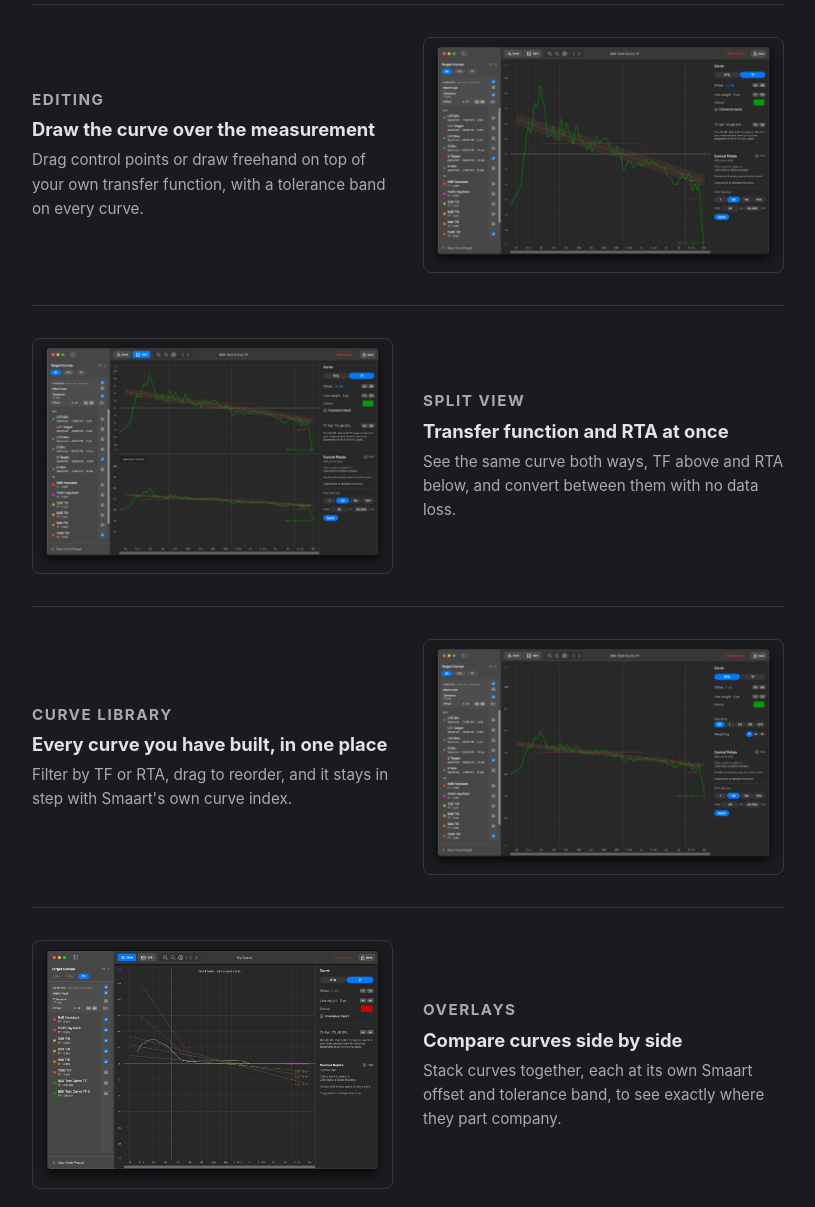
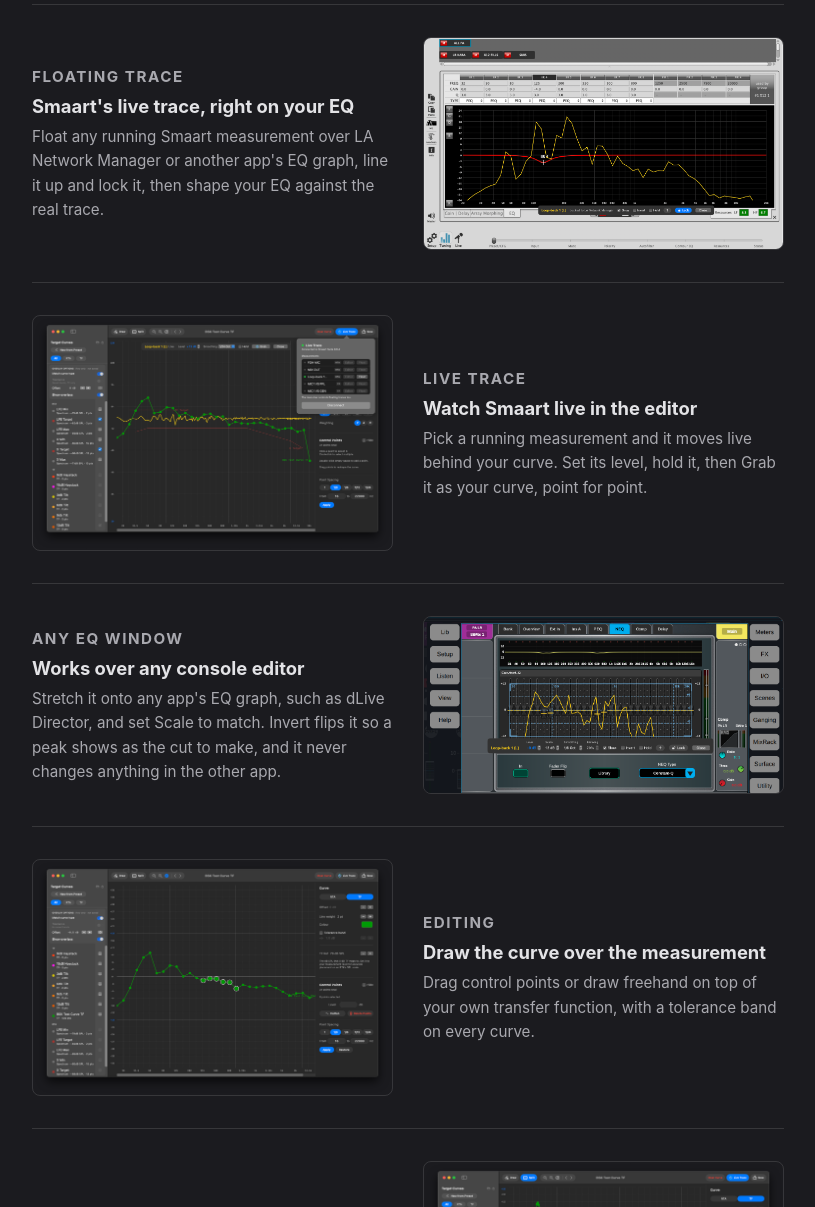
Before and after one commit to BSKapps/bskapps.github.io, a Jekyll site: the page built from targettrace/index.html, in a window 1280 px wide and 1400 px high, scrolled down 748 px. Shown: the part 193-1400 px from the top of the window, without its empty margins (232-1047 px from the left). Built offline with Jekyll 4.4.1, drawn with Linux system fonts in a browser that asks for light colours.

Commit message:
Target Trace page: 1.5 screenshots and demo video, Live Trace and Floating Trace blocks, new link card and homepage tile

```diff
--- a/index.html
+++ b/index.html
@@ -77,7 +77,7 @@
             <a class="app-card" href="targettrace/">
             <div class="tile tile-staged">
                 <div class="tile-stage stage-tt">
-                    <img class="tile-shot" src="targettrace/images/ss-editor.png" alt="Target Trace curve editor">
+                    <img class="tile-shot" src="targettrace/images/ss-live.png" alt="Target Trace curve editor with Live Trace">
                 </div>
                 <div class="tile-icon-float"><img src="images/targettrace-icon.png" alt="" width="78" height="78"></div>
                 <div class="tile-body">
--- a/targettrace/index.html
+++ b/targettrace/index.html
@@ -11,7 +11,7 @@
     <link rel="apple-touch-icon" href="/images/favicon-180.png">
     <meta property="og:title" content="Target Trace - Smaart Target Curve Editor for macOS">
     <meta property="og:description" content="Build precise target curves for Smaart or REW - from scratch, your own measurements, or built-in presets.">
-    <meta property="og:image" content="https://bskapps.com/images/og-targettrace.png">
+    <meta property="og:image" content="https://bskapps.com/images/og-targettrace.png?v=2">
     <meta property="og:image:width" content="1200">
     <meta property="og:image:height" content="630">
     <meta property="og:url" content="https://bskapps.com/targettrace/">
@@ -63,53 +63,80 @@
 
         <div class="demo-wrap">
             <video class="product-video" autoplay loop muted playsinline disablepictureinpicture controlslist="nodownload nofullscreen noremoteplayback">
-                <source src="videos/demo.mov?v=1" type="video/mp4">
+                <source src="videos/demo.mov?v=2" type="video/mp4">
             </video>
         </div>
 
         <div class="fblock">
             <div class="fb-text">
+                <p class="fb-kicker">Floating Trace</p>
+                <h3>Smaart's live trace, right on your EQ</h3>
+                <p>Float any running Smaart measurement over LA Network Manager or another app's EQ graph, line it up and lock it, then shape your EQ against the real trace.</p>
+            </div>
+            <img src="images/ss-float-la.png" alt="Floating Trace locked over the LA Network Manager EQ page">
+        </div>
+
+        <div class="fblock flip">
+            <div class="fb-text">
+                <p class="fb-kicker">Live Trace</p>
+                <h3>Watch Smaart live in the editor</h3>
+                <p>Pick a running measurement and it moves live behind your curve. Set its level, hold it, then Grab it as your curve, point for point.</p>
+            </div>
+            <img src="images/ss-live.png" alt="Live Trace showing a live Smaart RTA behind the curve, with the measurement list open">
+        </div>
+
+        <div class="fblock">
+            <div class="fb-text">
+                <p class="fb-kicker">Any EQ window</p>
+                <h3>Works over any console editor</h3>
+                <p>Stretch it onto any app's EQ graph, such as dLive Director, and set Scale to match. Invert flips it so a peak shows as the cut to make, and it never changes anything in the other app.</p>
+            </div>
+            <img src="images/ss-float-dlive.png" alt="Floating Trace over a dLive Director graphic EQ">
+        </div>
+
+        <div class="fblock flip">
+            <div class="fb-text">
                 <p class="fb-kicker">Editing</p>
                 <h3>Draw the curve over the measurement</h3>
                 <p>Drag control points or draw freehand on top of your own transfer function, with a tolerance band on every curve.</p>
             </div>
-            <img src="images/ss-editor.png?v=3" alt="TF editing with measurement overlay and tolerance band">
+            <img src="images/ss-editor.png?v=4" alt="TF curve editing with control points selected">
         </div>
 
-        <div class="fblock flip">
+        <div class="fblock">
             <div class="fb-text">
                 <p class="fb-kicker">Split View</p>
                 <h3>Transfer function and RTA at once</h3>
                 <p>See the same curve both ways, TF above and RTA below, and convert between them with no data loss.</p>
             </div>
-            <img src="images/ss-overlays.png?v=2" alt="Split View showing TF above and RTA below with multiple overlays">
+            <img src="images/ss-overlays.png?v=3" alt="Split View showing TF above and RTA below with multiple overlays">
         </div>
 
-        <div class="fblock">
+        <div class="fblock flip">
             <div class="fb-text">
                 <p class="fb-kicker">Curve library</p>
                 <h3>Every curve you have built, in one place</h3>
                 <p>Filter by TF or RTA, drag to reorder, and it stays in step with Smaart's own curve index.</p>
             </div>
-            <img src="images/ss-spectrum.png?v=3" alt="Curve library with TF overlays and control point editing">
+            <img src="images/ss-spectrum.png?v=4" alt="Curve library with RTA overlays and control point editing">
         </div>
 
-        <div class="fblock flip">
+        <div class="fblock">
             <div class="fb-text">
                 <p class="fb-kicker">Overlays</p>
                 <h3>Compare curves side by side</h3>
                 <p>Stack curves together, each at its own Smaart offset and tolerance band, to see exactly where they part company.</p>
             </div>
-            <img src="images/ss-draw.png?v=3" alt="Multiple RTA overlays from the curve library">
+            <img src="images/ss-draw.png?v=4" alt="Multiple RTA overlays from the curve library">
         </div>
 
-        <div class="fblock">
+        <div class="fblock flip">
             <div class="fb-text">
                 <p class="fb-kicker">Presets</p>
                 <h3>Start from a known shape</h3>
                 <p>Tilt, haystack, X-curve and more as a starting point, then reshape it for the room in front of you.</p>
             </div>
-            <img src="images/ss-presets.png?v=3" alt="New from Preset picker">
+            <img src="images/ss-presets.png?v=4" alt="New from Preset picker">
         </div>
 
         <div class="section">
```
Also changed, not shown: images/og-targettrace.png, targettrace/images/ss-draw.png, targettrace/images/ss-editor.png, targettrace/images/ss-float-dlive.png (added), targettrace/images/ss-float-la.png (added), targettrace/images/ss-live.png (added), targettrace/images/ss-overlays.png, targettrace/images/ss-presets.png, targettrace/images/ss-spectrum.png, 1 other file.
